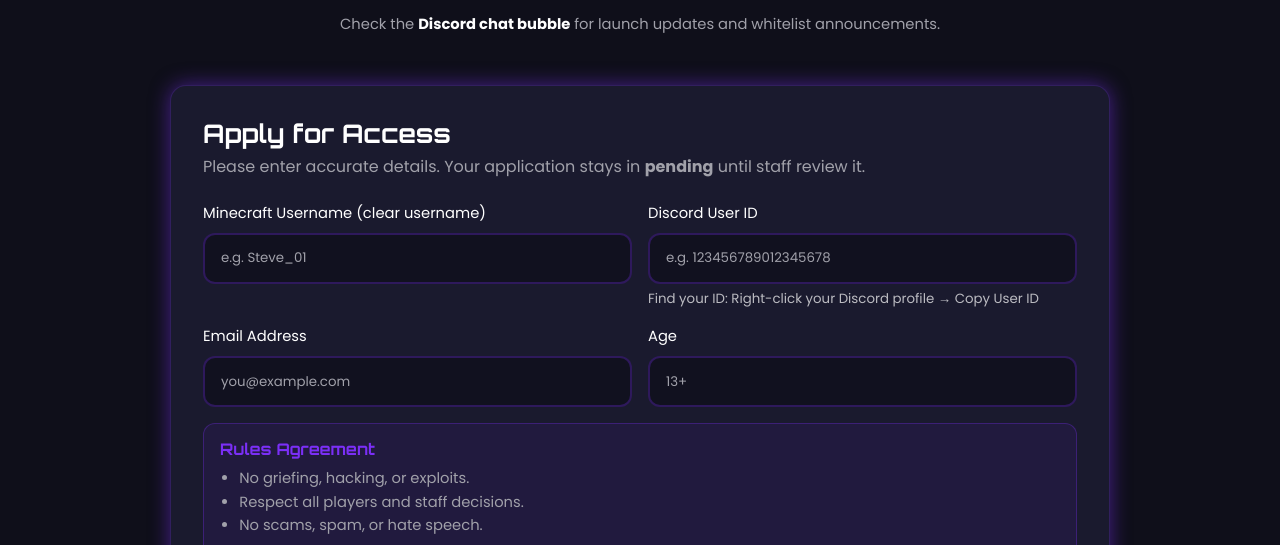
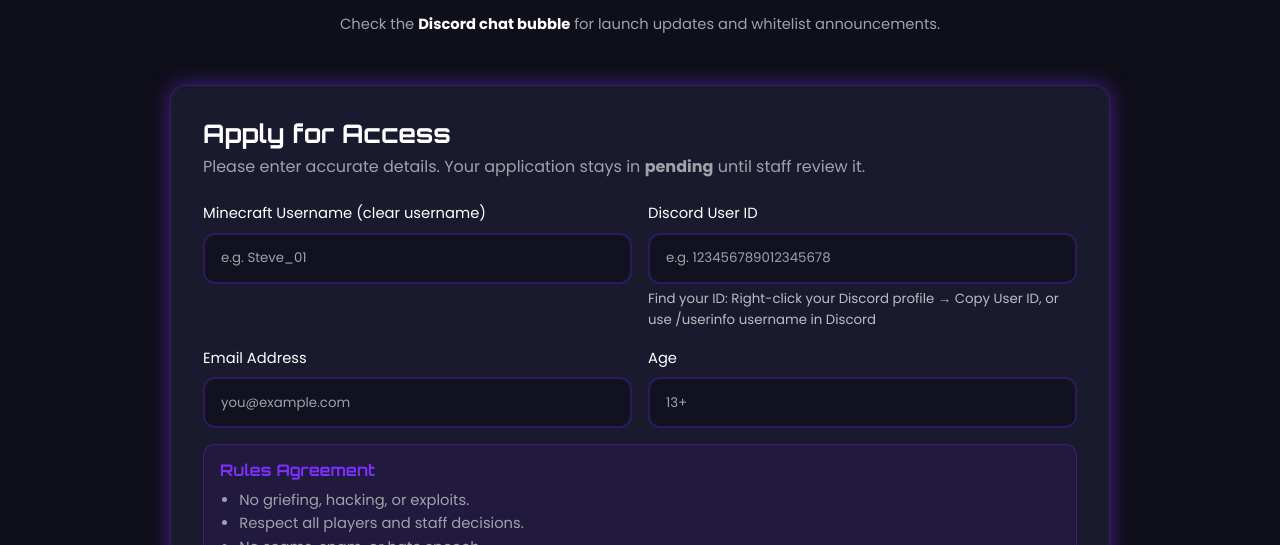
Before and after one commit to skyrealmc/skyrealmc.github.io, a plain HTML site: page whitelist/index.html in a window 1280 px wide. Shown: the part 222-767 px from the top of the page. Drawn offline with Linux system fonts and the light colour scheme; a script that the page names is missing.

Commit message:
Add /userinfo command tip to Discord ID helper text

```diff
--- a/whitelist/index.html
+++ b/whitelist/index.html
@@ -60,7 +60,7 @@
                 <div class="whitelist-field">
                     <label for="discordUsername">Discord User ID</label>
                     <input id="discordUsername" name="discordUsername" type="text" placeholder="e.g. 123456789012345678" title="Your Discord User ID (17-19 digit number)" required>
-                    <small style="display: block; margin-top: 4px; opacity: 0.7;">Find your ID: Right-click your Discord profile → Copy User ID</small>
+                    <small style="display: block; margin-top: 4px; opacity: 0.7;">Find your ID: Right-click your Discord profile → Copy User ID, or use /userinfo username in Discord</small>
                 </div>
 
                 <div class="whitelist-field">
```
